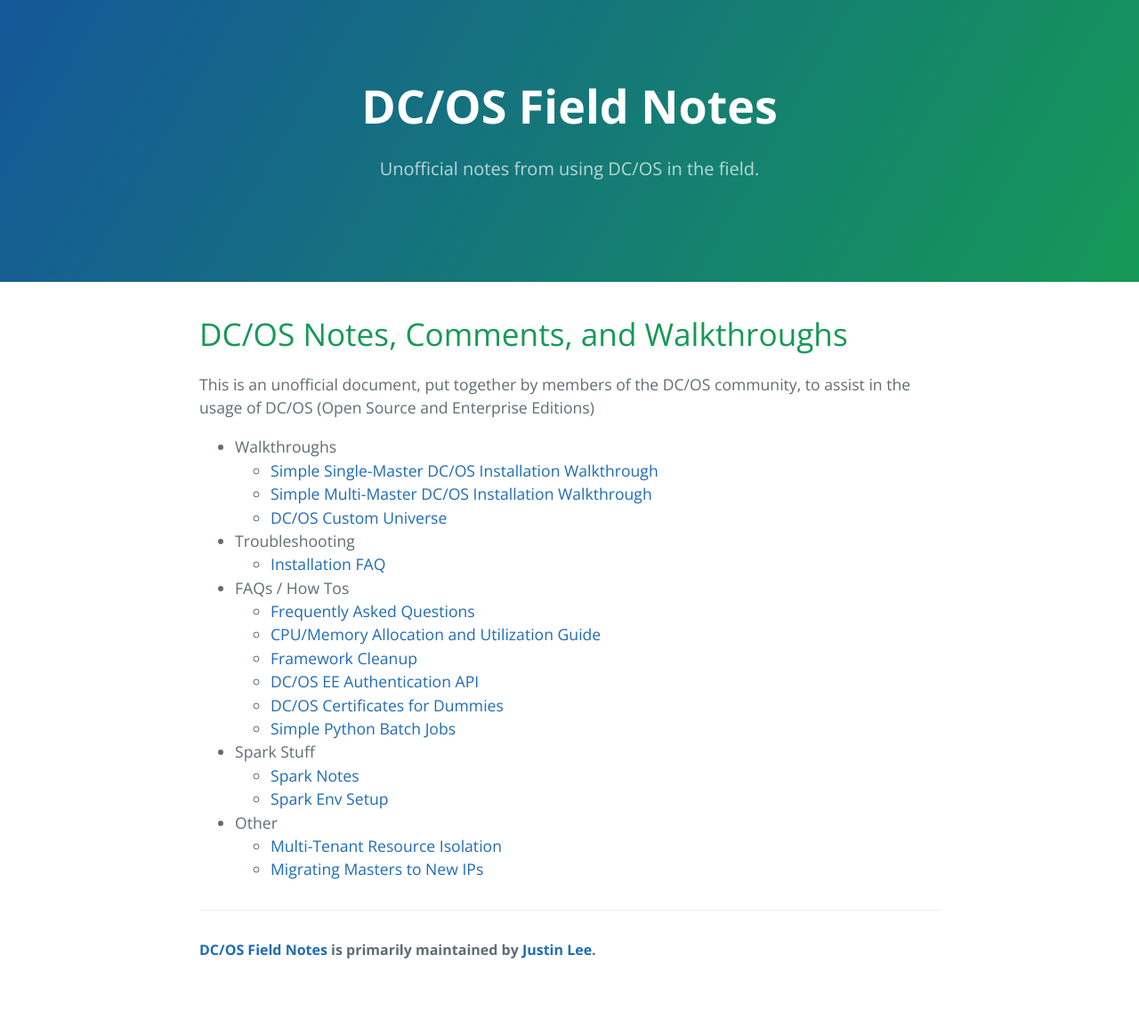
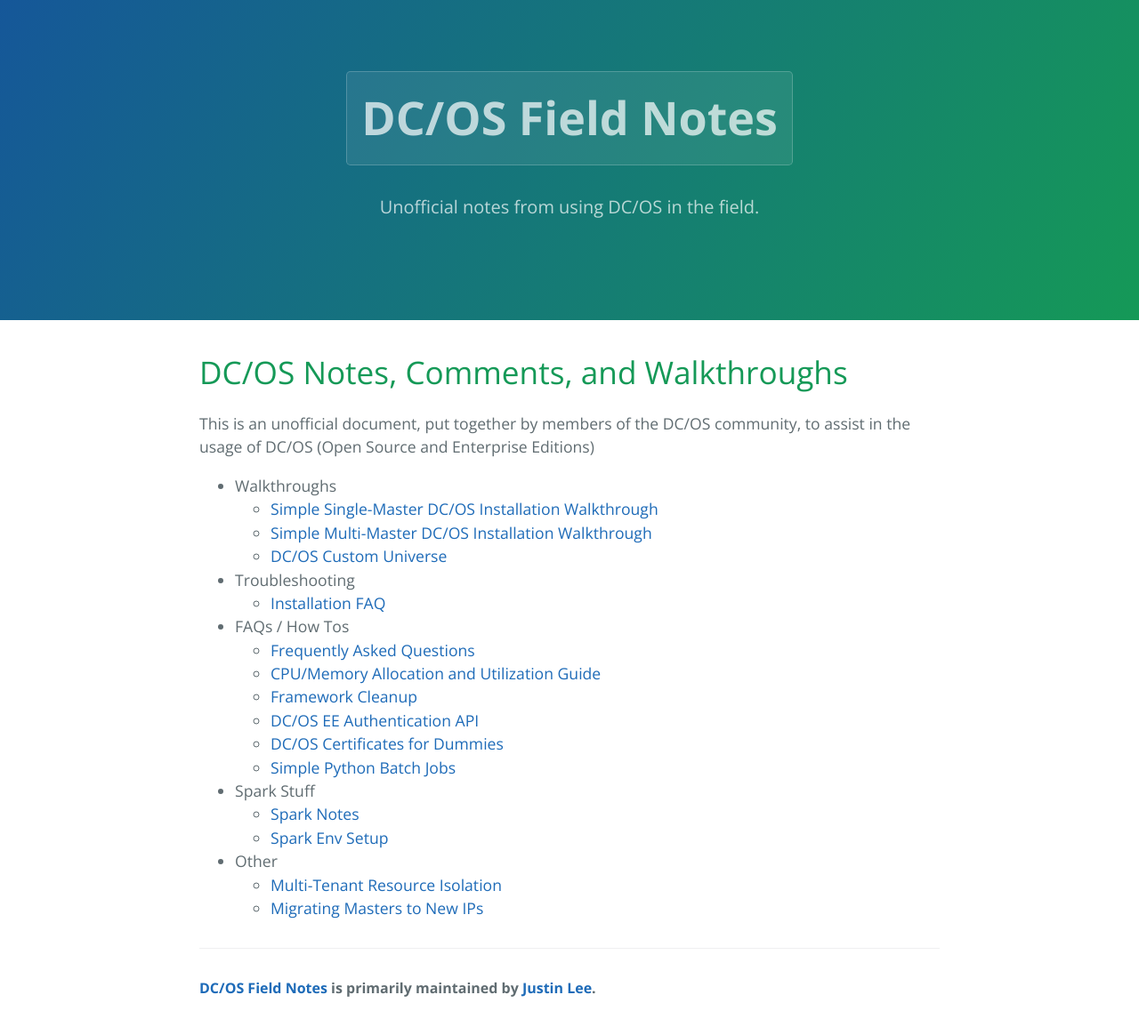
Before and after one commit to mesosphere/field-notes, a Jekyll site: the page built from docs/README.md, in a window 1280 px wide. Shown: the whole page at 89% size. Built offline with Jekyll 4.4.1, drawn with Linux system fonts in a browser that asks for light colours; our own code applies the rules of GitHub Pages for plain Markdown files; before the commit the page ends 1112 px from its top, so only the background shows below that.

Commit message:
Add root link

```diff
--- a/docs/_layouts/default.html
+++ b/docs/_layouts/default.html
@@ -12,7 +12,7 @@
   </head>
   <body>
     <section class="page-header">
-      <h1 class="project-name">{{ site.title | default: site.github.repository_name }}</h1>
+      <a href="{{ site.github.url }}" class="btn"><h1 class="project-name">{{ site.title | default: site.github.repository_name }}</h1></a>
       <h2 class="project-tagline">{{ site.description | default: site.github.project_tagline }}</h2>
     </section>
 
```
